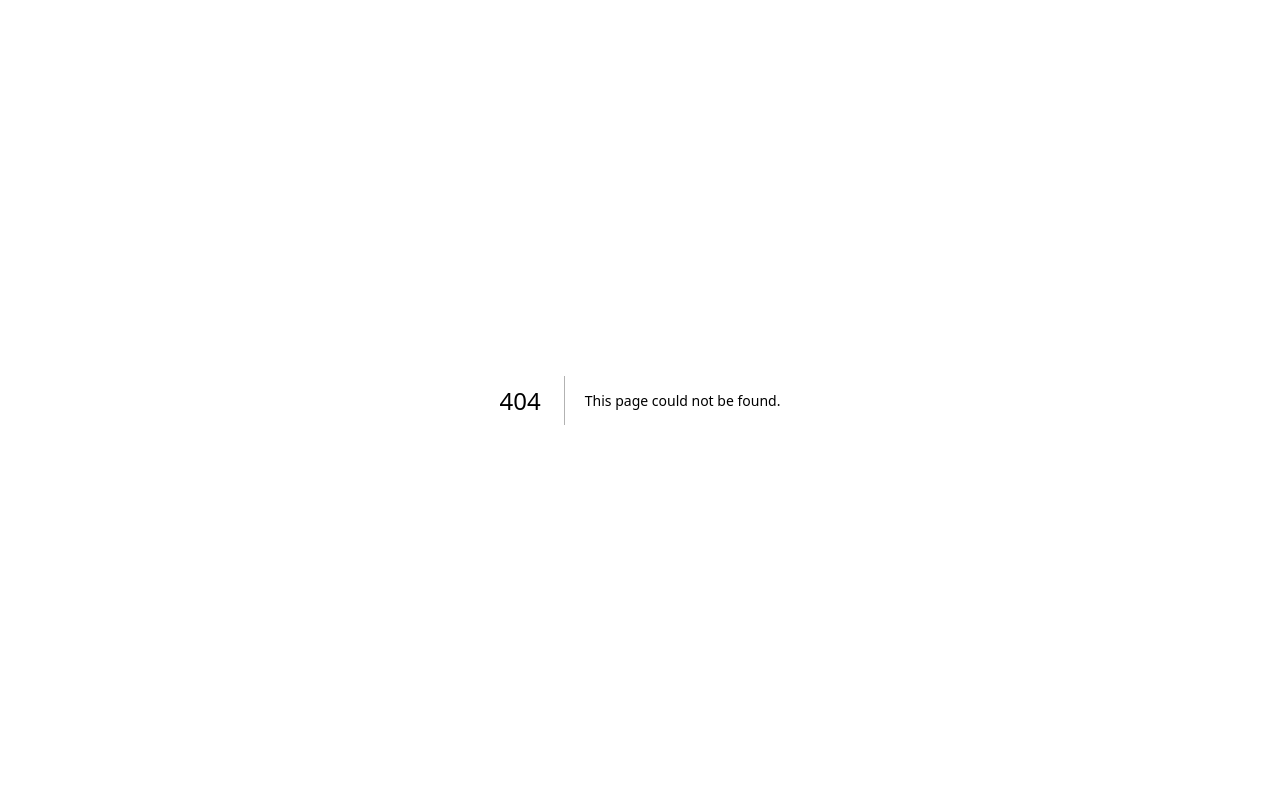
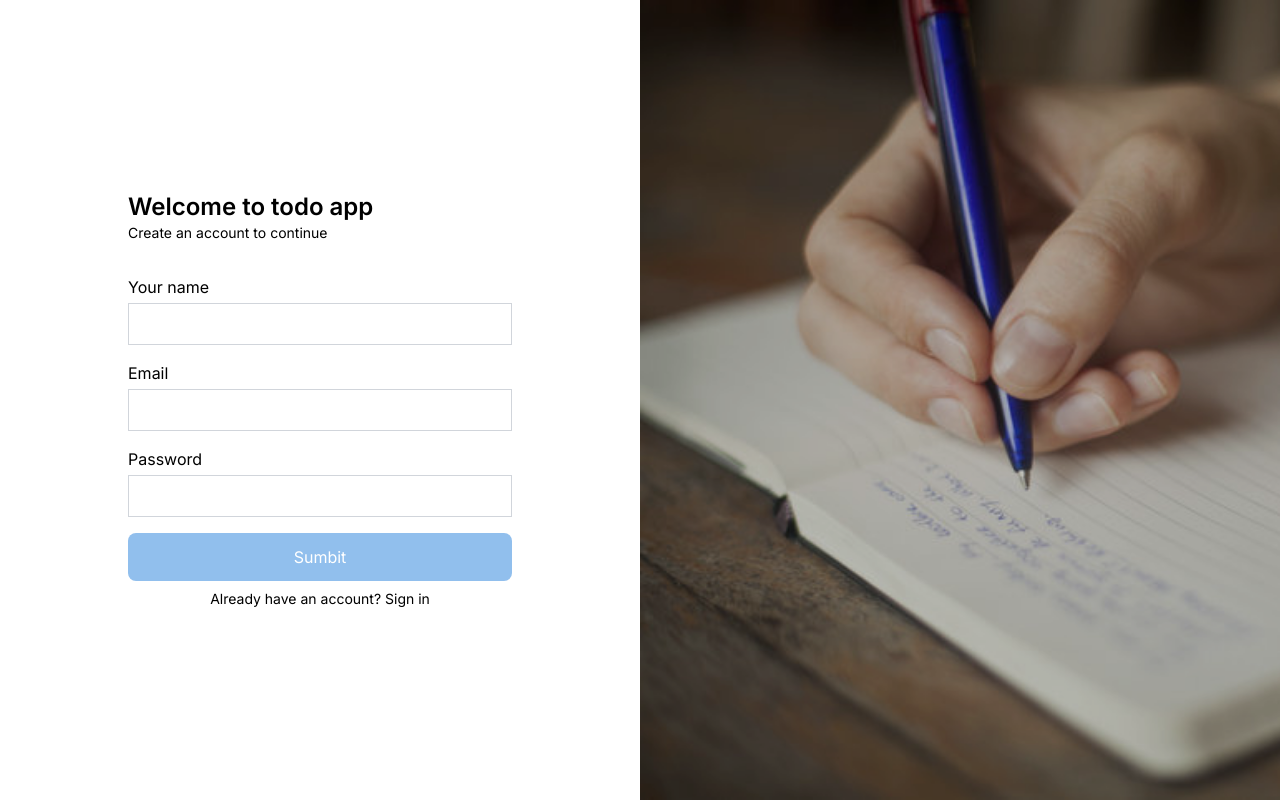
Before and after one commit to cutebunchofpixels/todo-app, a Next.js app in the folder frontend/: page /auth/signup in a window 1280 px wide. Before the commit this address had no page. Built offline with nearby package versions, Linux system fonts and the light colour scheme.

Commit message:
add signup page

```diff
--- a/frontend/package.json
+++ b/frontend/package.json
@@ -9,16 +9,20 @@
     "lint": "next lint"
   },
   "dependencies": {
+    "@hookform/resolvers": "^3.3.2",
     "@reduxjs/toolkit": "^1.9.7",
     "class-variance-authority": "^0.7.0",
     "next": "14.0.3",
     "next-auth": "^4.24.5",
     "react": "^18",
     "react-dom": "^18",
+    "react-hook-form": "^7.48.2",
     "react-redux": "^8.1.3",
-    "tailwind-merge": "^2.0.0"
+    "tailwind-merge": "^2.0.0",
+    "yup": "^1.3.2"
   },
   "devDependencies": {
+    "@tailwindcss/forms": "^0.5.7",
     "@types/node": "^20",
     "@types/react": "^18",
     "@types/react-dom": "^18",
--- /dev/null
+++ b/frontend/src/app/auth/signup/page.tsx
@@ -0,0 +1,110 @@
+"use client";
+import Button from "@/components/ui/Button/Button";
+import { useSignupMutation } from "@/redux/app/api/endpoints/auth/authApi";
+import { SignupDto } from "@/redux/app/api/endpoints/auth/dto/SignupDto";
+import { useAppDispatch } from "@/redux/app/hooks";
+import { setCredentials } from "@/redux/features/auth/authSlice";
+import { useRouter } from "next/navigation";
+import * as yup from "yup";
+import { yupResolver } from "@hookform/resolvers/yup";
+import { useForm } from "react-hook-form";
+import Input from "@/components/ui/Input/Input";
+import Link from "next/link";
+import ErrorMessage from "@/components/ui/ErrorMessage/ErrorMessage";
+import { FetchBaseQueryError } from "@reduxjs/toolkit/query";
+
+const validationSchema = yup.object().shape({
+    name: yup
+        .string()
+        .required("Name is a required field")
+        .typeError("Name must be a string"),
+    email: yup
+        .string()
+        .required("Email is a required field")
+        .email("Provided value is not a valid email")
+        .typeError("Email must be a string"),
+    password: yup
+        .string()
+        .required("Password is a required field")
+        .typeError("Password must be a string"),
+});
+
+export default function Signup() {
+    const [signup, { error: signupError }] = useSignupMutation();
+    const dispatch = useAppDispatch();
+    const router = useRouter();
+    let signupErrorMessage: string | null = null;
+
+    const {
+        register,
+        handleSubmit: rhfSumbit,
+        formState,
+    } = useForm({
+        mode: "onChange",
+        resolver: yupResolver<SignupDto>(validationSchema),
+    });
+
+    async function handleSubmit(credentials: SignupDto) {
+        const { user, accessToken } = await signup(credentials).unwrap();
+        dispatch(setCredentials({ user, accessToken }));
+        router.push("/todos");
+    }
+
+    if (signupError) {
+        const data = (signupError as FetchBaseQueryError).data as {
+            message?: string;
+        };
+        if (data && data.message) {
+            signupErrorMessage = data.message;
+        }
+    }
+
+    return (
+        <div className="flex items-center justify-center flex-col">
+            <div className="w-3/5">
+                <h2 className="text-2xl font-semibold">Welcome to todo app</h2>
+                <p className="text-sm mb-8">Create an account to continue</p>
+                <form
+                    className="space-y-4 flex flex-col"
+                    onSubmit={rhfSumbit(handleSubmit)}
+                >
+                    <div className="flex flex-col gap-1">
+                        <label htmlFor="name">Your name</label>
+                        <Input id="name" {...register("name")} />
+                        <ErrorMessage>
+                            {formState.errors.name?.message}
+                        </ErrorMessage>
+                    </div>
+                    <div className="flex flex-col gap-1">
+                        <label htmlFor="name">Email</label>
+                        <Input id="email" {...register("email")} />
+                        <ErrorMessage>
+                            {formState.errors.email?.message}
+                        </ErrorMessage>
+                    </div>
+                    <div className="flex flex-col gap-1">
+                        <label htmlFor="name">Password</label>
+                        <Input
+                            id="password"
+                            type="password"
+                            {...register("password")}
+                        />
+                        <ErrorMessage>
+                            {formState.errors.password?.message}
+                        </ErrorMessage>
+                    </div>
+                    <div className="grid">
+                        <ErrorMessage className="place-self-center mb-2">
+                            {signupErrorMessage}
+                        </ErrorMessage>
+                        <Button type="submit">Sumbit</Button>
+                        <p className="text-sm place-self-center mt-2">
+                            Already have an account?{" "}
+                            <Link href="/auth/signin">Sign in</Link>
+                        </p>
+                    </div>
+                </form>
+            </div>
+        </div>
+    );
+}
--- a/frontend/src/components/ui/Button/Button.tsx
+++ b/frontend/src/components/ui/Button/Button.tsx
@@ -24,13 +24,13 @@
     extends React.ButtonHTMLAttributes<HTMLButtonElement>,
         VariantProps<typeof buttonVariants> {}
 
-const Button: React.FC<ButtonProps> = ({
+export default function Button({
     variant,
     size,
     className,
     children,
     ...props
-}) => {
+}: ButtonProps) {
     return (
         <button
             className={twMerge(buttonVariants({ variant, size }), className)}
@@ -39,6 +39,4 @@
             {children}
         </button>
     );
-};
-
-export default Button;
+}
--- /dev/null
+++ b/frontend/src/components/ui/ErrorMessage/ErrorMessage.tsx
@@ -0,0 +1,16 @@
+import { twMerge } from "tailwind-merge";
+
+interface ErrorMessageProps extends React.ComponentPropsWithoutRef<"p"> {}
+
+export default function ErrorMessage({
+    className,
+    children,
+    ...rest
+}: ErrorMessageProps) {
+    if (!children) {
+        return null;
+    }
+
+    console.log(children);
+    return <p className={twMerge("text-red-600", className)}>{children}</p>;
+}
--- /dev/null
+++ b/frontend/src/components/ui/Input/Input.tsx
@@ -0,0 +1,23 @@
+import { VariantProps, cva } from "class-variance-authority";
+import { twMerge } from "tailwind-merge";
+import React, { forwardRef } from "react";
+
+export const inputVariants = cva("border-gray-300 w-100");
+
+export interface InputProps
+    extends React.ComponentPropsWithRef<"input">,
+        VariantProps<typeof inputVariants> {}
+
+const Input: React.FC<InputProps> = forwardRef((props, ref) => {
+    return (
+        <input
+            className={twMerge(inputVariants(), props.className)}
+            {...props}
+            ref={ref}
+        />
+    );
+});
+
+Input.displayName = "Input";
+
+export default Input;
--- a/frontend/tailwind.config.ts
+++ b/frontend/tailwind.config.ts
@@ -14,6 +14,6 @@
             },
         },
     },
-    plugins: [],
+    plugins: [require("@tailwindcss/forms")],
 };
 export default config;
```
Also changed, not shown: 1 other file (tests, documents, lock files or other folders).
